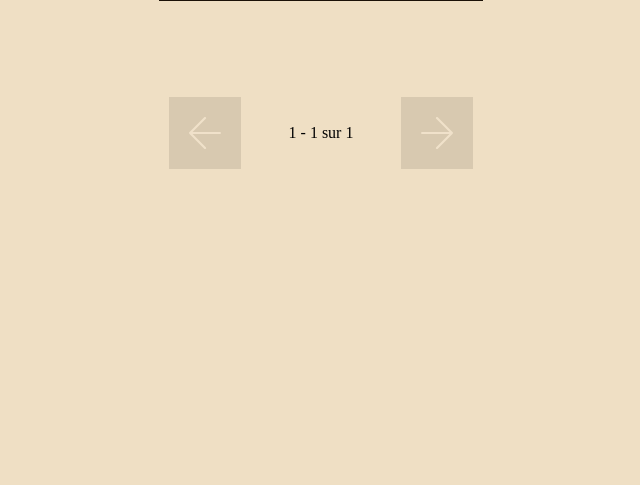
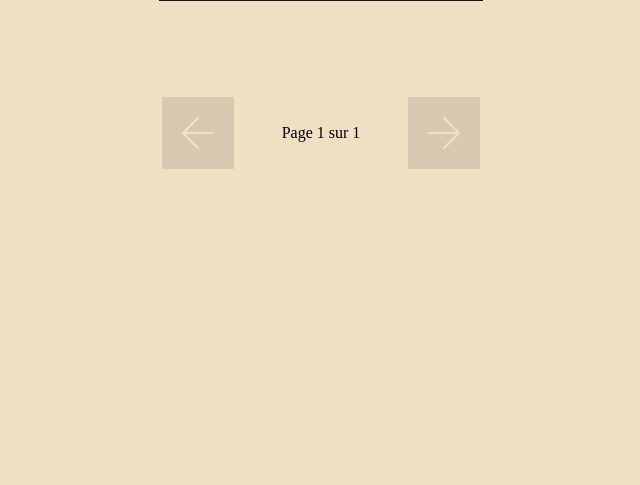
Before and after one commit to B4nanaJuice/bar-tools, a Flask app: page / in a window 1280 px wide. Shown: the part 1485-1970 px from the top of the page, without its empty margins (319-959 px from the left). Run offline with Flask 3, Linux system fonts and the light colour scheme; tables that the repository leaves empty hold one stand-in row (values such as "Sample post"); some web fonts are replaced.

Commit message:
Improved pagination

```diff
--- a/app/templates/home.html.jinja
+++ b/app/templates/home.html.jinja
@@ -88,17 +88,27 @@
 
                 {% if pagination.total != 0 %}
                     <div class="pagination">
-                        <button class="pagination-before {{ 'muted' if pagination.page == 1 else '' }}" onclick="window.location = '{{ url_for(endpoint, page = [1, pagination.page - 1] | max, **args) }}'">
+                        <button
+                            class="pagination-before {{ 'muted' if pagination.page == 1 else '' }}"
+                            {% if pagination.page > 1 %}
+                                onclick="window.location = '{{ url_for(endpoint, page = pagination.page - 1, **args) }}#body'"
+                            {% endif %}
+                        >
                             <svg viewBox="0 0 30 30" fill="none" xmlns="http://www.w3.org/2000/svg">
                                 <path d="M29 15H1M15 1L1 15L15 29" stroke="#FCF9FE" stroke-width="2" stroke-linecap="round" stroke-linejoin="round"/>
                             </svg>
                         </button>
 
                         <div class="page-items">
-                            {{ pagination.first }} - {{ pagination.last }} sur {{ pagination.total }}
+                            Page {{ pagination.page }} sur {{ pagination.pages }}
                         </div>
 
-                        <button class="pagination-after {{ 'muted' if pagination.page == pagination.pages else '' }}" onclick="window.location = '{{ url_for(endpoint, page = [pagination.pages, pagination.page + 1] | min, **args) }}'">
+                        <button
+                            class="pagination-after {{ 'muted' if pagination.page == pagination.pages else '' }}"
+                            {% if pagination.page < pagination.pages %}
+                                onclick="window.location = '{{ url_for(endpoint, page = pagination.page + 1, **args) }}#body'"
+                            {% endif %}
+                        >
                             <svg viewBox="0 0 30 30" fill="none" xmlns="http://www.w3.org/2000/svg">
                                 <path d="M1 15H29M15 29L29 15L15 1" stroke="#FCF9FE" stroke-width="2" stroke-linecap="round" stroke-linejoin="round"/>
                             </svg>
```
